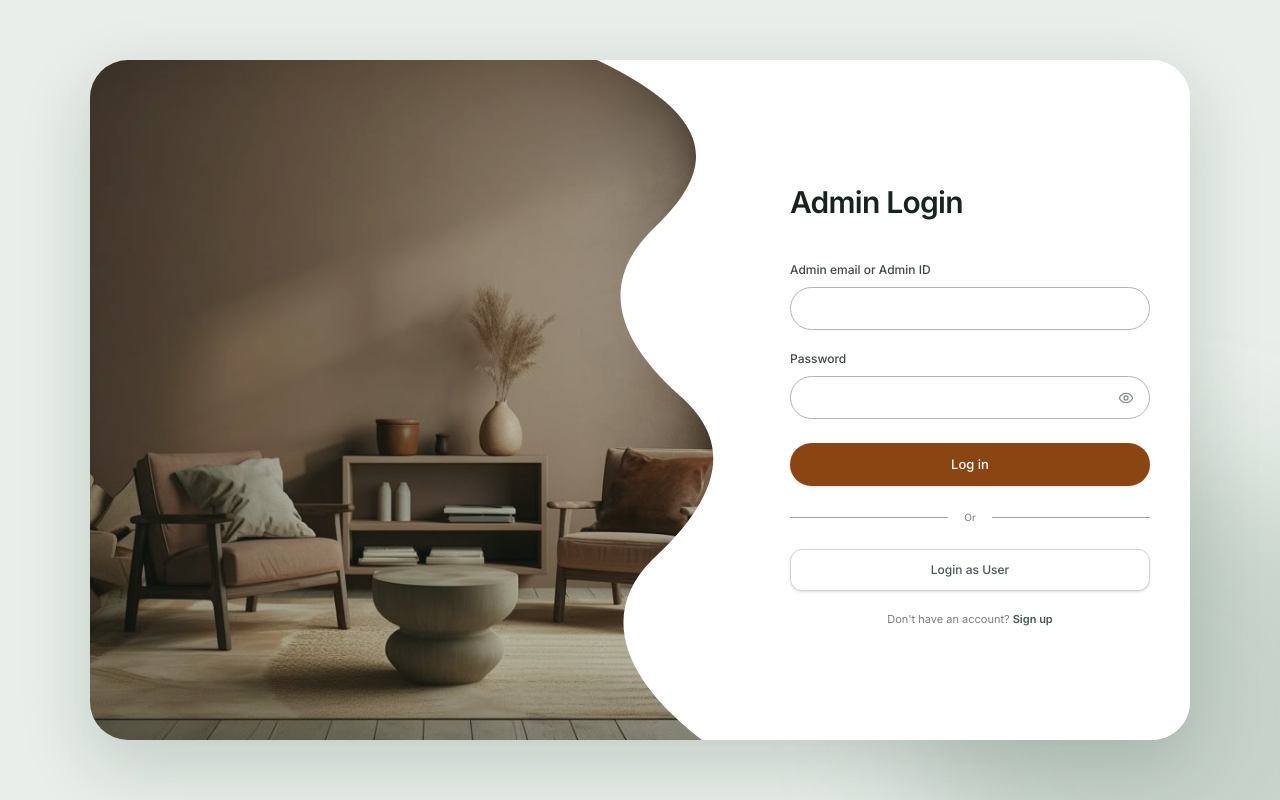
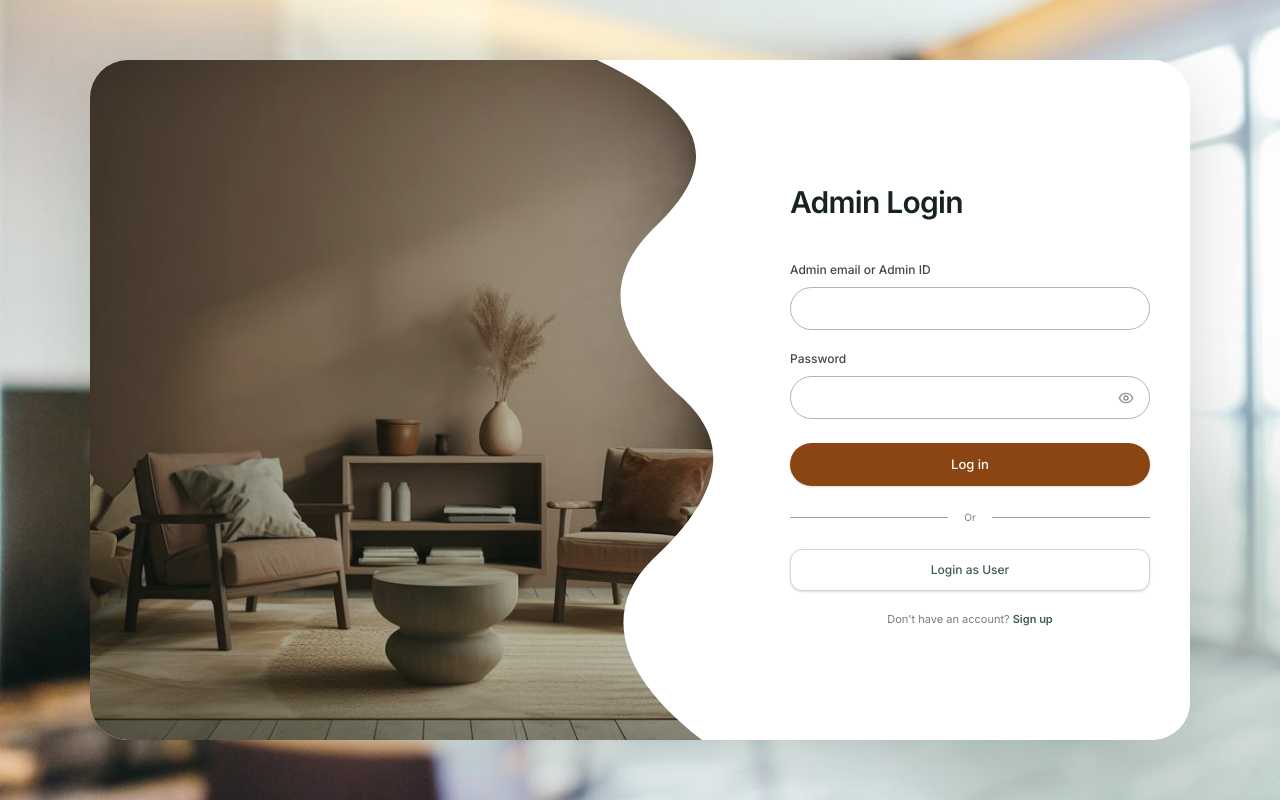
Before and after one commit to inderash18/ERP, a React (Vite) app in the folder frontend/: page /admin-login in a window 1280 px wide. Built offline with nearby package versions, Linux system fonts and the light colour scheme.

Commit message:
fontend pic fetures

```diff
--- a/frontend/src/components/common/AdminLogin.jsx
+++ b/frontend/src/components/common/AdminLogin.jsx
@@ -2,14 +2,18 @@ import { useState } from "react";
 import { useNavigate } from "react-router-dom";
 import { Eye, EyeOff } from "lucide-react";
 import loginImage from "../../assets/login1.jpg";
-
+import backgroundImage from "../../assets/background image.jpg";
 export default function AdminLogin() {
     const navigate = useNavigate();
     const [showPassword, setShowPassword] = useState(false);
 
     return (
-        <div className="relative min-h-screen w-full overflow-hidden bg-[#e8eee9]">
-
+        <div
+            className="relative min-h-screen w-full overflow-hidden bg-cover bg-center"
+            style={{
+                backgroundImage: `url("${backgroundImage}")`,
+            }}
+        >
             {/* Background */}
             <div className="absolute inset-0">
 
--- a/frontend/src/components/common/Signup.jsx
+++ b/frontend/src/components/common/Signup.jsx
@@ -2,15 +2,19 @@ import { useState } from "react";
 import { useNavigate } from "react-router-dom";
 import { Eye, EyeOff } from "lucide-react";
 import loginImage from "../../assets/login1.jpg";
-
+import backgroundImage from "../../assets/background image.jpg";
 export default function Signup() {
     const navigate = useNavigate();
     const [showPassword, setShowPassword] = useState(false);
     const [showConfirmPassword, setShowConfirmPassword] = useState(false);
 
     return (
-        <div className="relative min-h-screen w-full overflow-hidden bg-[#e8eee9]">
-
+        <div
+            className="relative min-h-screen w-full overflow-hidden bg-cover bg-center"
+            style={{
+                backgroundImage: `url("${backgroundImage}")`,
+            }}
+        >
             {/* Background */}
             <div className="absolute inset-0">
                 <div className="
```
